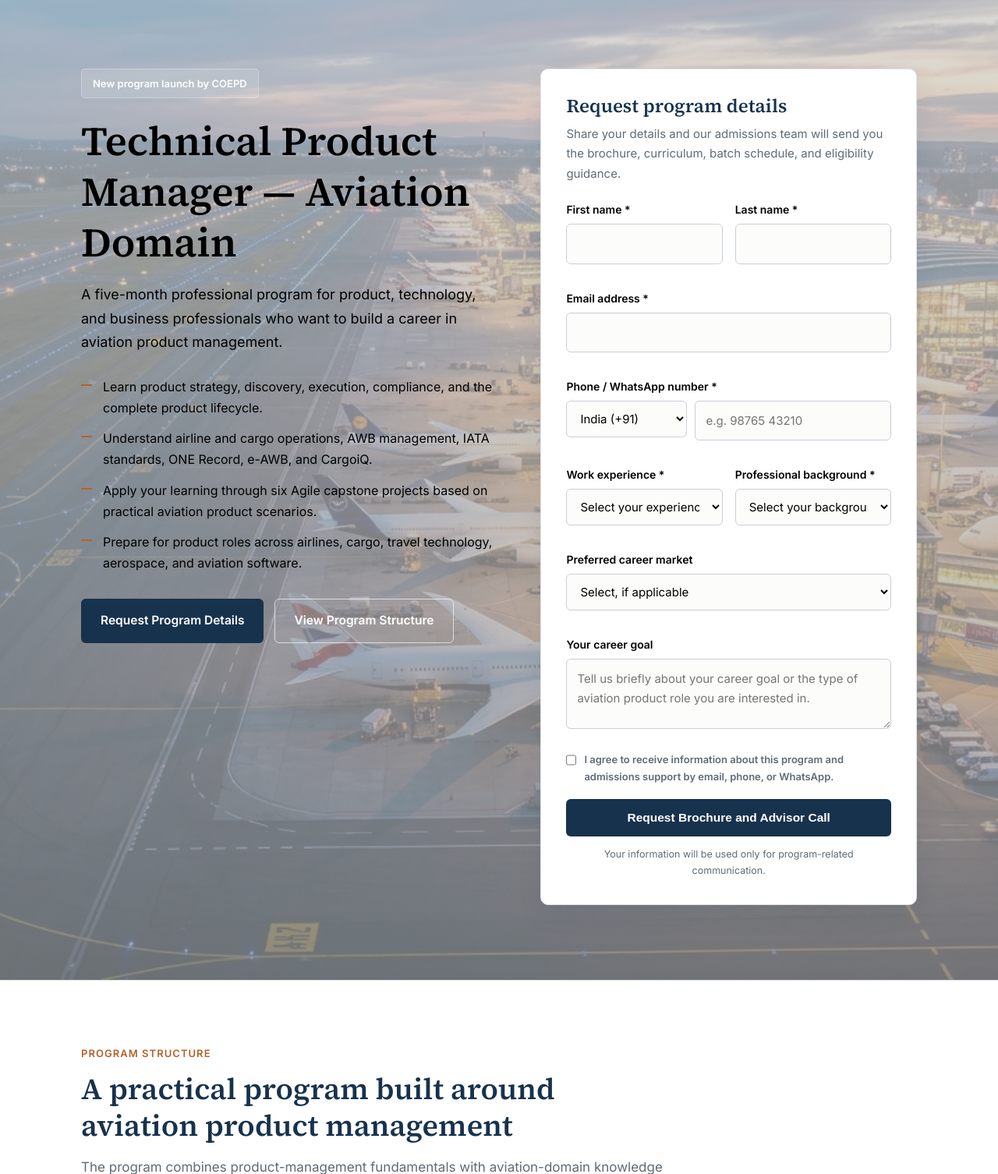
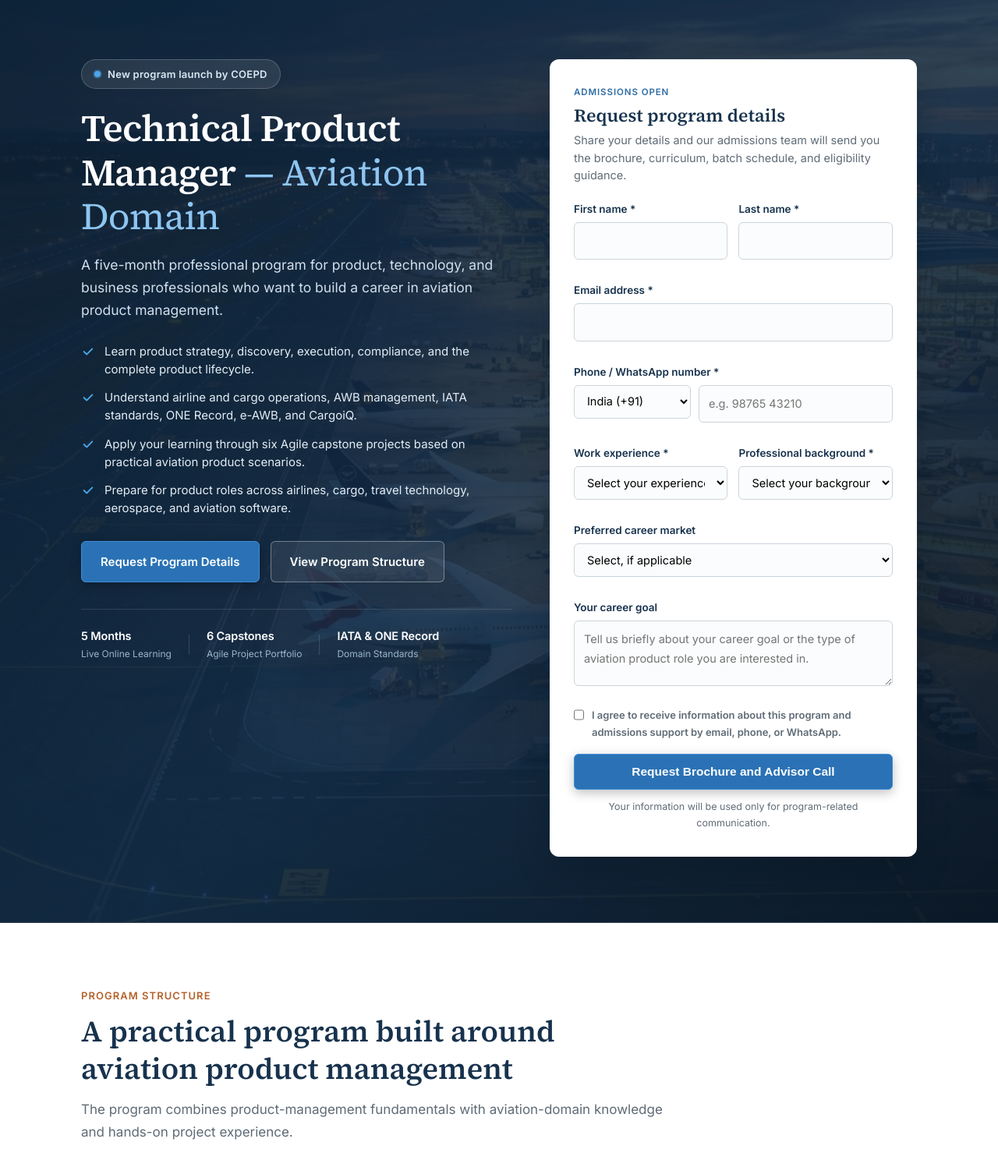
Before and after one commit to shivam-coepd/Aviation-COEPD, a PHP site: page / in a window 1280 px wide. Shown: the part 120-1626 px from the top of the page at 78% size. Run offline with PHP 8.4, Linux system fonts and the light colour scheme.

Commit message:
Index updated with enhancement changes

```diff
--- a/index.php
+++ b/index.php
@@ -96,56 +96,65 @@ a:hover{text-decoration:underline}
 .hero{
   position:relative;
   background:
-    linear-gradient(rgba(212, 212, 212, 0.72), rgba(149, 149, 149, 0.72)),
+    linear-gradient(135deg, rgba(13, 30, 48, 0.93) 0%, rgba(20, 45, 69, 0.88) 55%, rgba(10, 24, 38, 0.95) 100%),
     url('assets/images/hero-bg.jpg') center/cover no-repeat;
-  border-bottom:1px solid var(--line);
-  padding:88px 0 96px;
+  border-bottom:1px solid rgba(255,255,255,.08);
+  padding:76px 0 84px;
   color:#fff;
 }
-.hero h1{color:#000}
-.hero .eyebrow{background:rgba(255,255,255,.14);border:1px solid rgba(255,255,255,.28);color:#fff}
-.hero-intro{color:#000}
-.hero-list li{color:#000}
-.hero .btn-secondary{border-color:rgba(255,255,255,.65);color:#fff}
-.hero .btn-secondary:hover{background:rgba(255,255,255,.12);color:#fff}
+.hero-grid{display:grid;grid-template-columns:1.08fr .92fr;gap:48px;align-items:start}
+.hero-badge{display:inline-flex;align-items:center;gap:9px;background:rgba(255,255,255,.09);border:1px solid rgba(255,255,255,.2);color:#dbe9f6;font-size:13px;font-weight:600;padding:7px 16px;border-radius:30px;margin-bottom:22px;letter-spacing:.02em}
+.hero-badge-dot{width:8px;height:8px;border-radius:50%;background:#4da6e9;box-shadow:0 0 0 2px rgba(77,166,233,.3)}
+.hero h1{font-size:clamp(34px,4.2vw,48px);color:#ffffff;line-height:1.18;font-weight:600;letter-spacing:-.015em;margin-bottom:20px}
+.hero-domain{color:#8ec5f1;font-weight:400}
+.hero-intro{font-size:17.5px;color:#d1e0ee;line-height:1.65;max-width:560px;margin-bottom:26px}
+.hero-list{margin:0 0 30px;list-style:none;display:flex;flex-direction:column;gap:13px}
+.hero-list li{display:flex;align-items:flex-start;gap:12px;color:#e3edf5;font-size:15px;line-height:1.55}
+.hero-check{width:18px;height:18px;color:#4da6e9;flex-shrink:0;margin-top:3px}
+.hero-actions{display:flex;gap:14px;flex-wrap:wrap;align-items:center}
+.btn{display:inline-block;padding:13px 24px;border-radius:6px;font-weight:600;font-size:15px;border:1px solid transparent;cursor:pointer;transition:.18s;text-align:center}
+.hero .btn-primary{background:#2a72b5;color:#fff;border-color:#3d8bd6;box-shadow:0 4px 14px rgba(0,0,0,.25)}
+.hero .btn-primary:hover{background:#1f609b;border-color:#2a72b5;text-decoration:none}
+.hero .btn-secondary{background:rgba(255,255,255,.08);border:1px solid rgba(255,255,255,.35);color:#ffffff}
+.hero .btn-secondary:hover{background:rgba(255,255,255,.16);border-color:#ffffff;text-decoration:none}
 
-.hero-grid{display:grid;grid-template-columns:1.05fr .95fr;gap:56px;align-items:start}
-.eyebrow{display:inline-block;background:var(--blue-light);color:var(--navy);font-size:13px;font-weight:600;padding:7px 14px;border-radius:5px;margin-bottom:22px}
-.hero h1{font-size:clamp(34px,4.4vw,52px);margin-bottom:20px}
-.hero-intro{font-size:18px;max-width:560px}
-.hero-list{margin:28px 0 32px;list-style:none}
-.hero-list li{position:relative;padding-left:28px;margin-bottom:12px}
-.hero-list li:before{content:"";position:absolute;left:0;top:10px;width:14px;height:2px;background:var(--accent)}
-.hero-actions{display:flex;gap:14px;flex-wrap:wrap}
-.btn{display:inline-block;padding:14px 24px;border-radius:6px;font-weight:600;font-size:15.5px;border:1px solid transparent;cursor:pointer;transition:.18s}
+.hero-highlights{margin-top:34px;padding-top:22px;border-top:1px solid rgba(255,255,255,.12);display:flex;align-items:center;gap:22px;flex-wrap:wrap}
+.hero-high-item{display:flex;flex-direction:column}
+.hero-high-item strong{font-size:14.5px;font-weight:700;color:#ffffff;letter-spacing:-.01em}
+.hero-high-item span{font-size:12px;color:#9ab5cb}
+.hero-high-sep{width:1px;height:26px;background:rgba(255,255,255,.14)}
+
 .btn-primary{background:var(--navy);color:#fff}
 .btn-primary:hover{background:var(--blue);text-decoration:none}
 .btn-secondary{background:transparent;border-color:var(--navy);color:var(--navy)}
 .btn-secondary:hover{background:var(--navy);color:#fff;text-decoration:none}
-.enquiry{background:#fff;border:1px solid var(--line);border-radius:10px;padding:32px;box-shadow:0 12px 32px rgba(23,50,77,.08)}
-.enquiry h2{font-size:24px;margin-bottom:8px}
-.enquiry>p{font-size:15px;margin-bottom:22px}
-.form-grid{display:grid;grid-template-columns:1fr 1fr;gap:16px}
-.field{margin-bottom:16px}
+
+.enquiry{background:#fff;border:1px solid rgba(255,255,255,.2);border-radius:12px;padding:32px 30px;box-shadow:0 20px 48px -10px rgba(5,18,30,.38)}
+.enquiry-kicker{display:block;font-size:11.5px;font-weight:700;letter-spacing:.08em;text-transform:uppercase;color:var(--blue);margin-bottom:6px}
+.enquiry h2{font-size:23px;margin-bottom:6px;color:var(--navy)}
+.enquiry>p{font-size:14.5px;margin-bottom:20px;color:var(--muted);line-height:1.55}
+.form-grid{display:grid;grid-template-columns:1fr 1fr;gap:14px}
+.field{margin-bottom:14px}
 .field.full{grid-column:1/-1}
-label{display:block;font-size:14px;font-weight:600;margin-bottom:6px;color:#000}
-input,select,textarea{width:100%;padding:12px 13px;border:1px solid #c8d0d7;border-radius:6px;font:inherit;font-size:15px;background:#fcfcfb}
-input:focus,select:focus,textarea:focus{outline:none;border-color:var(--blue);box-shadow:0 0 0 3px rgba(47,109,164,.13)}
-textarea{min-height:90px;resize:vertical}
+label{display:block;font-size:13.5px;font-weight:600;margin-bottom:5px;color:#17324d}
+input,select,textarea{width:100%;padding:11px 12px;border:1px solid #ccd5db;border-radius:6px;font:inherit;font-size:14.5px;background:#fbfcfd;transition:border-color .15s,box-shadow .15s,background .15s}
+input:focus,select:focus,textarea:focus{outline:none;background:#fff;border-color:var(--blue);box-shadow:0 0 0 3px rgba(47,109,164,.15)}
+textarea{min-height:84px;resize:vertical}
 .phone-input-group{display:flex;gap:10px;align-items:stretch}
-.country-code-wrap{flex:0 0 155px;min-width:130px}
+.country-code-wrap{flex:0 0 150px;min-width:125px}
 .country-code-select{cursor:pointer;text-overflow:ellipsis;white-space:nowrap}
 .phone-input{flex:1;min-width:0}
-@media(max-width:520px){.country-code-wrap{flex:0 0 130px;min-width:115px}}
+@media(max-width:520px){.country-code-wrap{flex:0 0 125px;min-width:110px}}
 .error-text{color:var(--error);font-size:13px;margin-top:5px}
 .input-error{border-color:var(--error)!important}
 .alert{padding:14px;border-radius:6px;font-size:14.5px;margin-bottom:18px}
 .alert-success{background:#eef6ee;border:1px solid #b7d3b8;color:var(--success)}
 .alert-error{background:#fdecea;border:1px solid #f0b6b1;color:var(--error)}
-.consent{display:flex;gap:10px;align-items:flex-start;font-size:13px;color:var(--muted);margin:4px 0 18px}
-.consent input{width:16px;height:16px;margin-top:4px;accent-color:var(--navy)}
-.form-submit{width:100%}
-.privacy-note{font-size:12.5px;color:var(--muted);margin-top:12px;text-align:center}
+.consent{display:flex;gap:10px;align-items:flex-start;font-size:13px;color:var(--muted);margin:4px 0 16px}
+.consent input{width:16px;height:16px;margin-top:3px;accent-color:var(--navy)}
+.form-submit{width:100%;padding:13px 20px;font-size:15.5px}
+.privacy-note{font-size:12.5px;color:var(--muted);margin-top:11px;text-align:center}
+
 .section{padding:82px 0}
 .section-alt{background:var(--sand);border-top:1px solid var(--line);border-bottom:1px solid var(--line)}
 .section-head{max-width:760px;margin-bottom:48px}
@@ -229,22 +254,54 @@ footer strong{color:#fff;font-family:'Source Serif 4',serif;font-size:16px}
 <section class="hero">
   <div class="wrap hero-grid">
     <div>
-      <span class="eyebrow">New program launch by COEPD</span>
-      <h1>Technical Product Manager — Aviation Domain</h1>
+      <div class="hero-badge">
+        <span class="hero-badge-dot"></span>
+        <span>New program launch by COEPD</span>
+      </div>
+      <h1>Technical Product Manager <span class="hero-domain">— Aviation Domain</span></h1>
       <p class="hero-intro">A five-month professional program for product, technology, and business professionals who want to build a career in aviation product management.</p>
       <ul class="hero-list">
-        <li>Learn product strategy, discovery, execution, compliance, and the complete product lifecycle.</li>
-        <li>Understand airline and cargo operations, AWB management, IATA standards, ONE Record, e-AWB, and CargoiQ.</li>
-        <li>Apply your learning through six Agile capstone projects based on practical aviation product scenarios.</li>
-        <li>Prepare for product roles across airlines, cargo, travel technology, aerospace, and aviation software.</li>
+        <li>
+          <svg class="hero-check" viewBox="0 0 20 20" fill="currentColor" aria-hidden="true"><path fill-rule="evenodd" d="M16.707 5.293a1 1 0 010 1.414l-8 8a1 1 0 01-1.414 0l-4-4a1 1 0 011.414-1.414L8 12.586l7.293-7.293a1 1 0 011.414 0z" clip-rule="evenodd"/></svg>
+          <span>Learn product strategy, discovery, execution, compliance, and the complete product lifecycle.</span>
+        </li>
+        <li>
+          <svg class="hero-check" viewBox="0 0 20 20" fill="currentColor" aria-hidden="true"><path fill-rule="evenodd" d="M16.707 5.293a1 1 0 010 1.414l-8 8a1 1 0 01-1.414 0l-4-4a1 1 0 011.414-1.414L8 12.586l7.293-7.293a1 1 0 011.414 0z" clip-rule="evenodd"/></svg>
+          <span>Understand airline and cargo operations, AWB management, IATA standards, ONE Record, e-AWB, and CargoiQ.</span>
+        </li>
+        <li>
+          <svg class="hero-check" viewBox="0 0 20 20" fill="currentColor" aria-hidden="true"><path fill-rule="evenodd" d="M16.707 5.293a1 1 0 010 1.414l-8 8a1 1 0 01-1.414 0l-4-4a1 1 0 011.414-1.414L8 12.586l7.293-7.293a1 1 0 011.414 0z" clip-rule="evenodd"/></svg>
+          <span>Apply your learning through six Agile capstone projects based on practical aviation product scenarios.</span>
+        </li>
+        <li>
+          <svg class="hero-check" viewBox="0 0 20 20" fill="currentColor" aria-hidden="true"><path fill-rule="evenodd" d="M16.707 5.293a1 1 0 010 1.414l-8 8a1 1 0 01-1.414 0l-4-4a1 1 0 011.414-1.414L8 12.586l7.293-7.293a1 1 0 011.414 0z" clip-rule="evenodd"/></svg>
+          <span>Prepare for product roles across airlines, cargo, travel technology, aerospace, and aviation software.</span>
+        </li>
       </ul>
       <div class="hero-actions">
         <a class="btn btn-primary" href="#enquiry">Request Program Details</a>
         <a class="btn btn-secondary" href="#program">View Program Structure</a>
       </div>
+      <div class="hero-highlights">
+        <div class="hero-high-item">
+          <strong>5 Months</strong>
+          <span>Live Online Learning</span>
+        </div>
+        <div class="hero-high-sep"></div>
+        <div class="hero-high-item">
+          <strong>6 Capstones</strong>
+          <span>Agile Project Portfolio</span>
+        </div>
+        <div class="hero-high-sep"></div>
+        <div class="hero-high-item">
+          <strong>IATA &amp; ONE Record</strong>
+          <span>Domain Standards</span>
+        </div>
+      </div>
     </div>
 
     <aside class="enquiry" id="enquiry">
+      <span class="enquiry-kicker">Admissions Open</span>
       <h2>Request program details</h2>
       <p>Share your details and our admissions team will send you the brochure, curriculum, batch schedule, and eligibility guidance.</p>
 
@@ -375,14 +432,21 @@ footer strong{color:#fff;font-family:'Source Serif 4',serif;font-size:16px}
       <p>The curriculum moves from core product-management concepts to aviation-specific knowledge and practical delivery skills.</p>
     </div>
     <div class="curriculum-grid">
-      <aside class="curriculum-sidebar">
-        <div class="curriculum-image-wrap">
-          <img src="assets/images/curriculum-learning.jpg" alt="Aviation Product Management Learning and Operations Workshop" class="curriculum-image" width="720" height="450" />
+      <aside class="curriculum-card">
+        <div class="curriculum-card-media">
+          <img src="assets/images/curriculum-learning.jpg" alt="Aviation Product Management Learning and Operations Workshop" class="curriculum-card-img" width="720" height="450">
         </div>
-        <div class="curriculum-intro">
+        <div class="curriculum-card-body">
+          <span class="curriculum-card-kicker">Learning Methodology</span>
           <h3>Learning approach</h3>
           <p>The program is designed to be practical and application-focused. Participants work through real-world scenarios, create product artefacts, and receive feedback on their work.</p>
-          <ul><li>Live instructor-led sessions</li><li>Aviation case studies and discussions</li><li>Product templates and frameworks</li><li>Practical assignments and reviews</li><li>Six portfolio-ready capstone projects</li></ul>
+          <ul class="curriculum-card-list">
+            <li>Live instructor-led sessions</li>
+            <li>Aviation case studies and discussions</li>
+            <li>Product templates and frameworks</li>
+            <li>Practical assignments and reviews</li>
+            <li>Six portfolio-ready capstone projects</li>
+          </ul>
         </div>
       </aside>
       <div class="module-list">
@@ -468,8 +532,19 @@ footer strong{color:#fff;font-family:'Source Serif 4',serif;font-size:16px}
 
 <footer>
   <div class="wrap footer-inner">
-    <div><strong>COEPD</strong><br>Technical Product Manager — Aviation Domain | 5-Month Program</div>
-    <div>Product strategy · Aviation operations · IATA standards · Agile capstone projects · Career support</div>
+    <div class="footer-brand-wrap">
+      <a href="#top" class="footer-logo-link" aria-label="COEPD">
+        <img src="assets/images/logo.png" alt="COEPD Logo" class="footer-logo" width="180" height="67">
+      </a>
+      <div class="footer-program-info">
+        <strong>COEPD</strong>
+        <span>Technical Product Manager — Aviation Domain | 5-Month Program</span>
+      </div>
+    </div>
+    <div class="footer-meta">
+      <div>Product strategy · Aviation operations · IATA standards · Agile capstone projects · Career support</div>
+      <div class="footer-copyright">&copy; <?= date('Y') ?> COEPD. All rights reserved.</div>
+    </div>
   </div>
 </footer>
 </body>
```
Also changed, not shown: other parts of index.php (+29 -13 lines).
